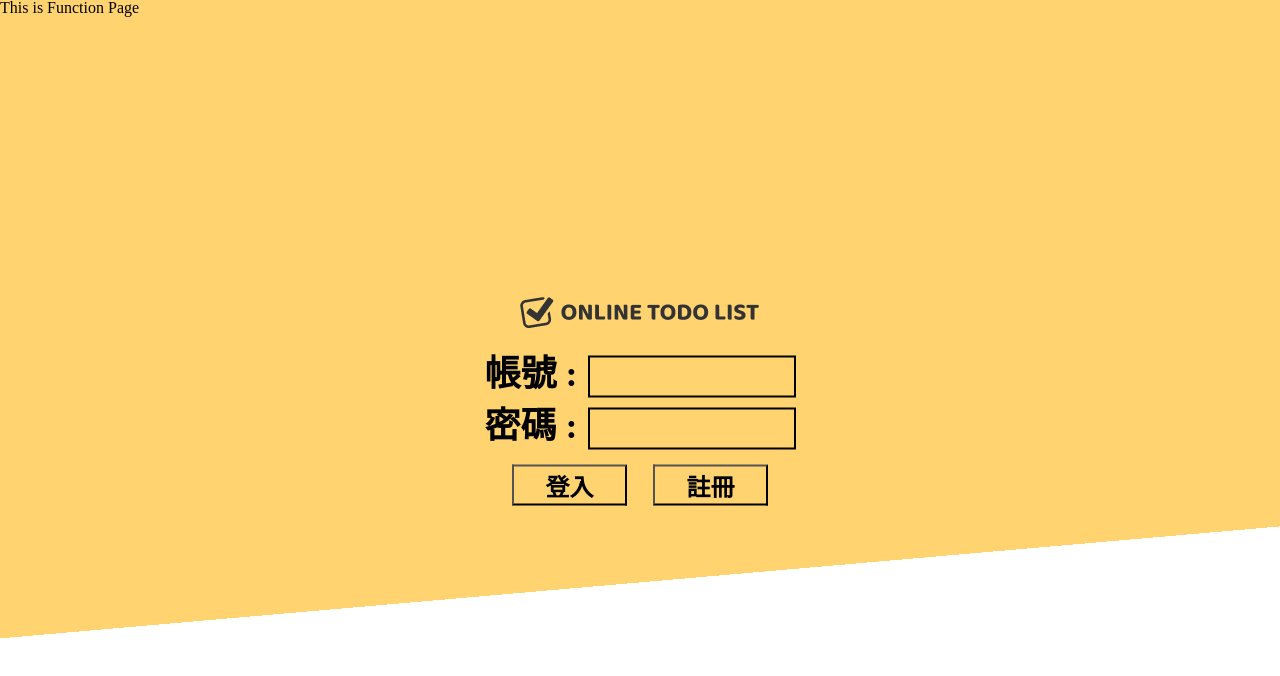
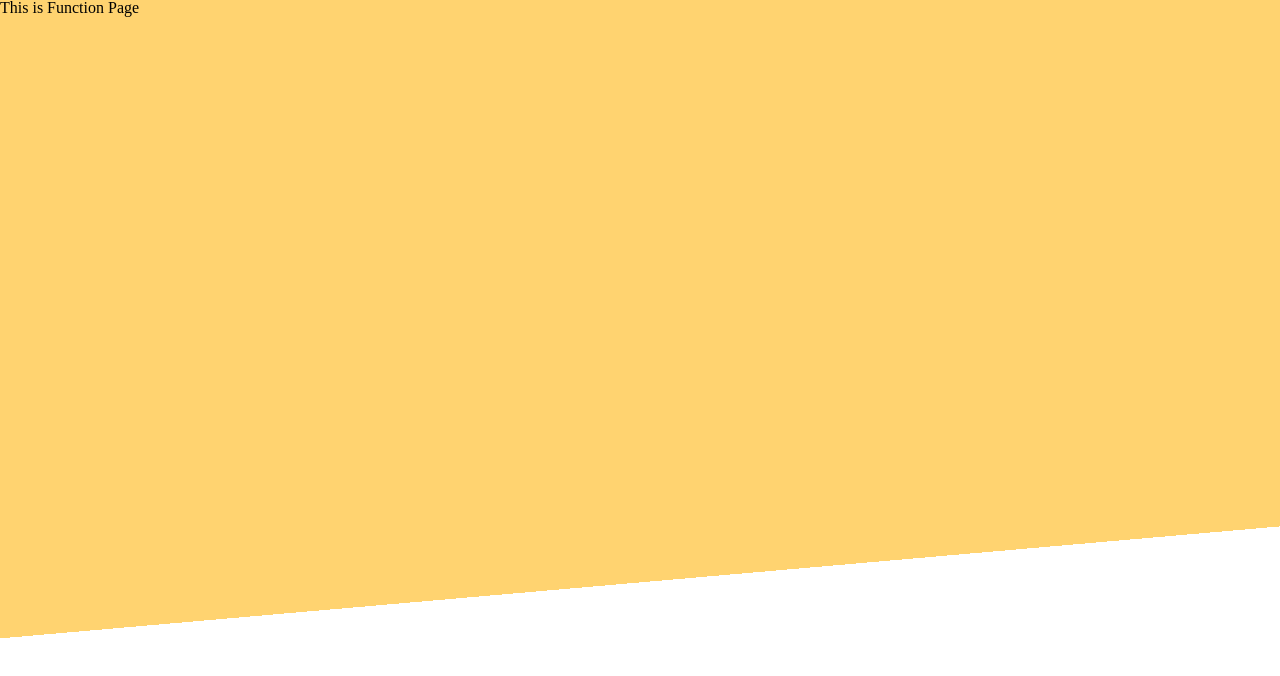
Before and after one commit to JIMHWANG/ReactRouter_ToDoList, a React (Create React App) app: page /Function in a window 1280 px wide. Shown: the top 676 px of the page. Built offline with nearby package versions, Linux system fonts and the light colour scheme.

Commit message:
首頁路由bug修復

```diff
--- a/src/App.js
+++ b/src/App.js
@@ -2,17 +2,13 @@ import Home_Login from "./Components/Home_Login"
 import Function from "./Components/Function"
 import Register from "./Components/Register"
 import './Style/App.scss';
-import { Routes, Route, Link } from "react-router-dom";
+import { Routes, Route } from "react-router-dom";
 
 function App() {
   return (
     <>
-      {/* <h1>
-        <Link to="/">Online ToDoList</Link>
-      </h1> */}
-      <Home_Login />
       <Routes>
-        <Route path="/" element={<Home_Login />} />
+        <Route path="ReactRouter_ToDoList/" element={<Home_Login />} />
         <Route path="Function" element={<Function />} />
         <Route path="Register" element={<Register />} />
       </Routes>
@@ -20,6 +16,4 @@ function App() {
   );
 }
 
-// document.querySelector('.TitleAHref').click();
-
 export default App;
--- a/src/Components/Home_Login.js
+++ b/src/Components/Home_Login.js
@@ -25,6 +25,7 @@ function Home() {
 
         Loginxhr.onload = function () {
             if (JSON.parse(Loginxhr.responseText).success) {
+                alert(`登入成功 : ${JSON.parse(Loginxhr.responseText).message}`)
                 LoginPageNavigate("/Function");
             } else {
                 alert(`登入失敗 : ${JSON.parse(Loginxhr.responseText).message}`)
```
